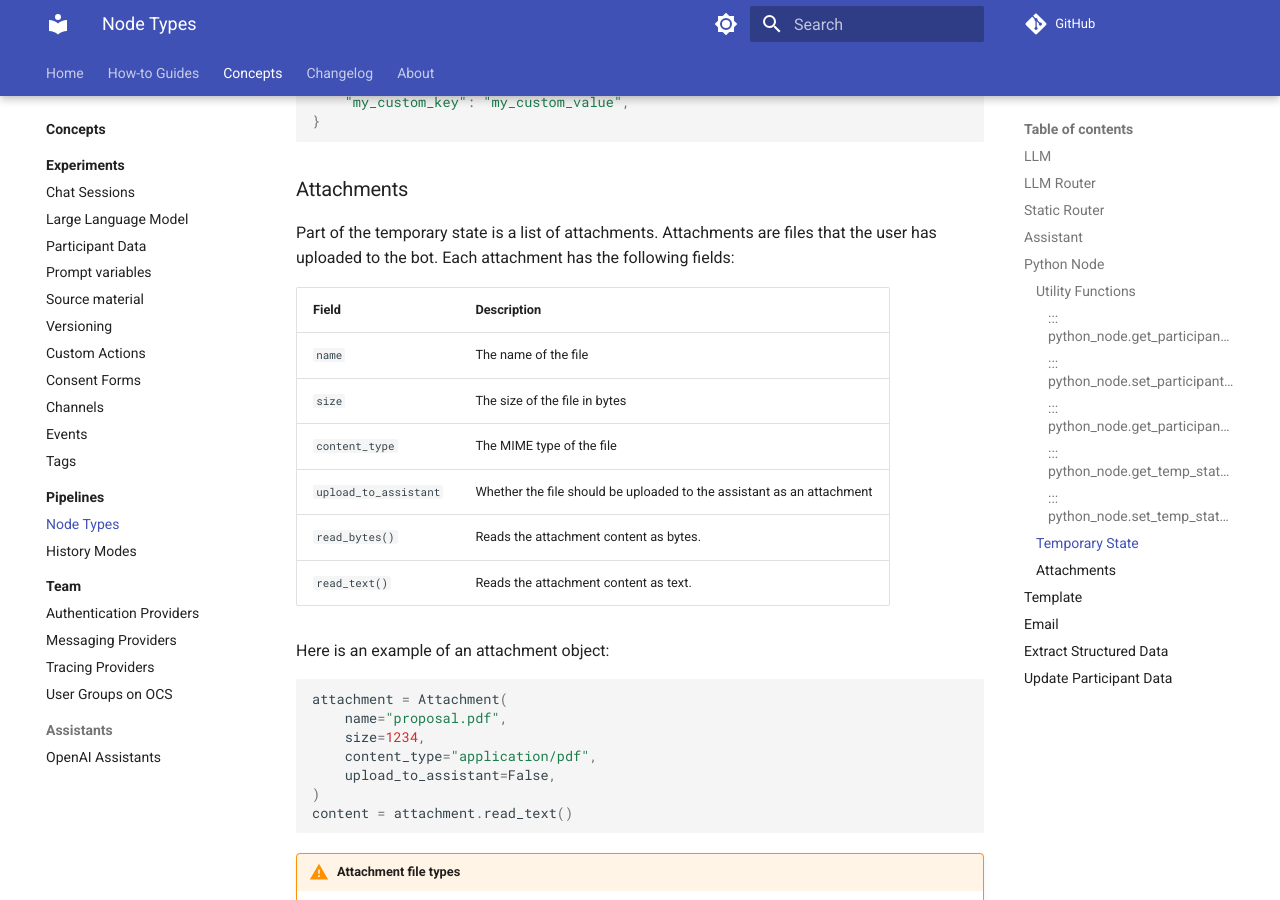
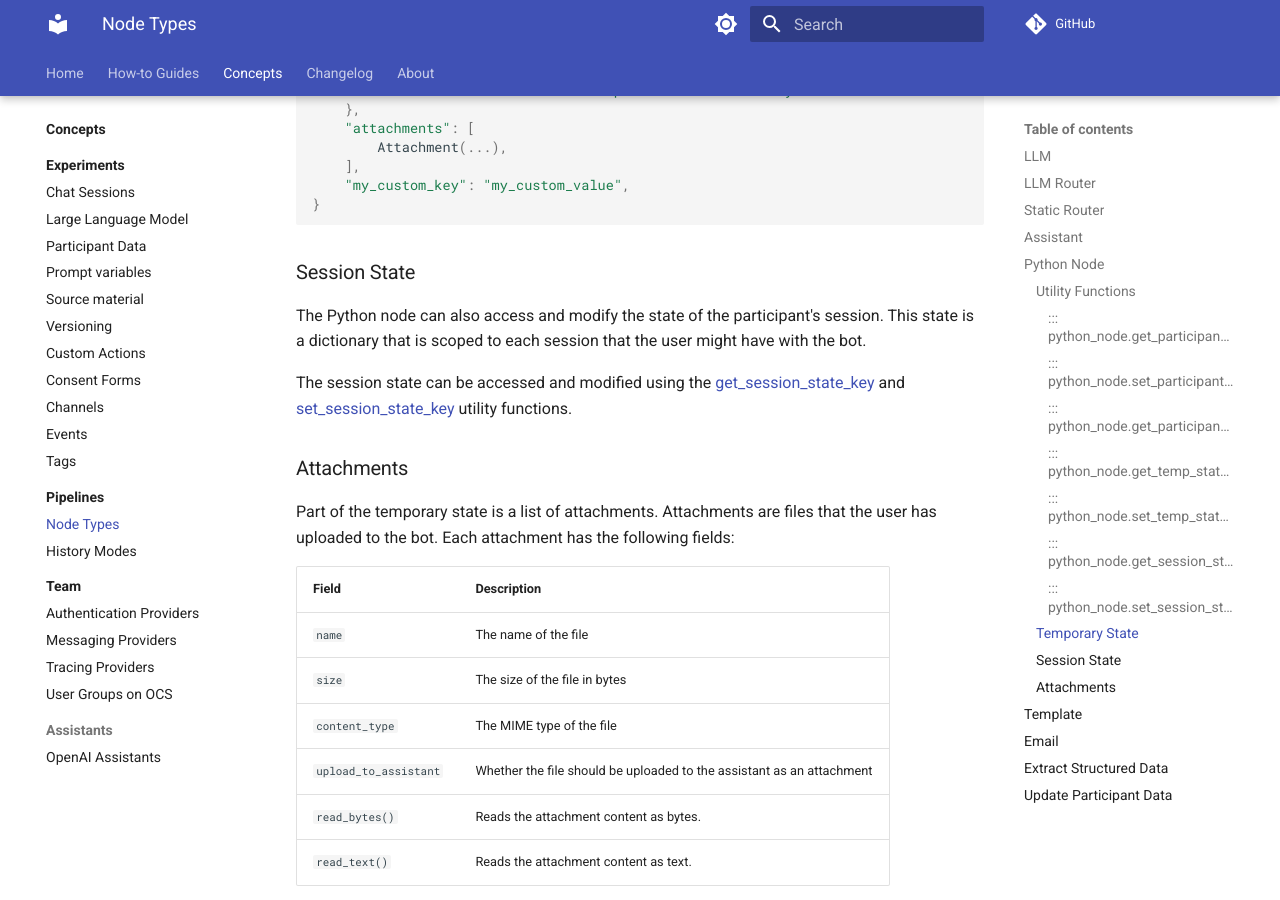
Before and after one commit to dimagi/open-chat-studio-docs, an MkDocs documentation site: the page built from docs/concepts/pipelines/nodes.md, in a window 1280 px wide and 900 px high, scrolled down 2877 px. Built offline with MkDocs 1.6.1 and Material for MkDocs 9.7.7, drawn with Linux system fonts in a browser that asks for light colours; a script that is not in the unit is left out; comment, search, counter and statistics services are not loaded; some of the changed text lies outside the part shown.

Commit message:
Add section on session state and update the changelog

````diff
--- a/docs/concepts/pipelines/nodes.md
+++ b/docs/concepts/pipelines/nodes.md
@@ -59,6 +59,8 @@ The Python node provides a set of utility functions that can be used to interact
 #### ::: python_node.get_participant_schedules
 #### ::: python_node.get_temp_state_key
 #### ::: python_node.set_temp_state_key
+#### ::: python_node.get_session_state_key
+#### ::: python_node.set_session_state_key
 
 ### Temporary State
 The Python node can also access and modify the temporary state of the pipeline. The temporary state is a dictionary that is unique to each run of the pipeline (each new message from the user) and is not stored between sessions.
@@ -89,6 +91,11 @@ Here is an example of a temporary state dictionary:
     "my_custom_key": "my_custom_value",
 }
 ```
+
+### Session State
+The Python node can also access and modify the state of the participant's session. This state is a dictionary that is scoped to each session that the user might have with the bot.
+
+The session state can be accessed and modified using the [get_session_state_key](#python_node.get_session_state_key) and [set_session_state_key](#python_node.set_session_state_key) utility functions.
 
 ### Attachments
 
````
Also changed, not shown: docs/changelog.md (+3 -0 lines), python_node/__init__.py (+17 -0 lines), 1 other file.
